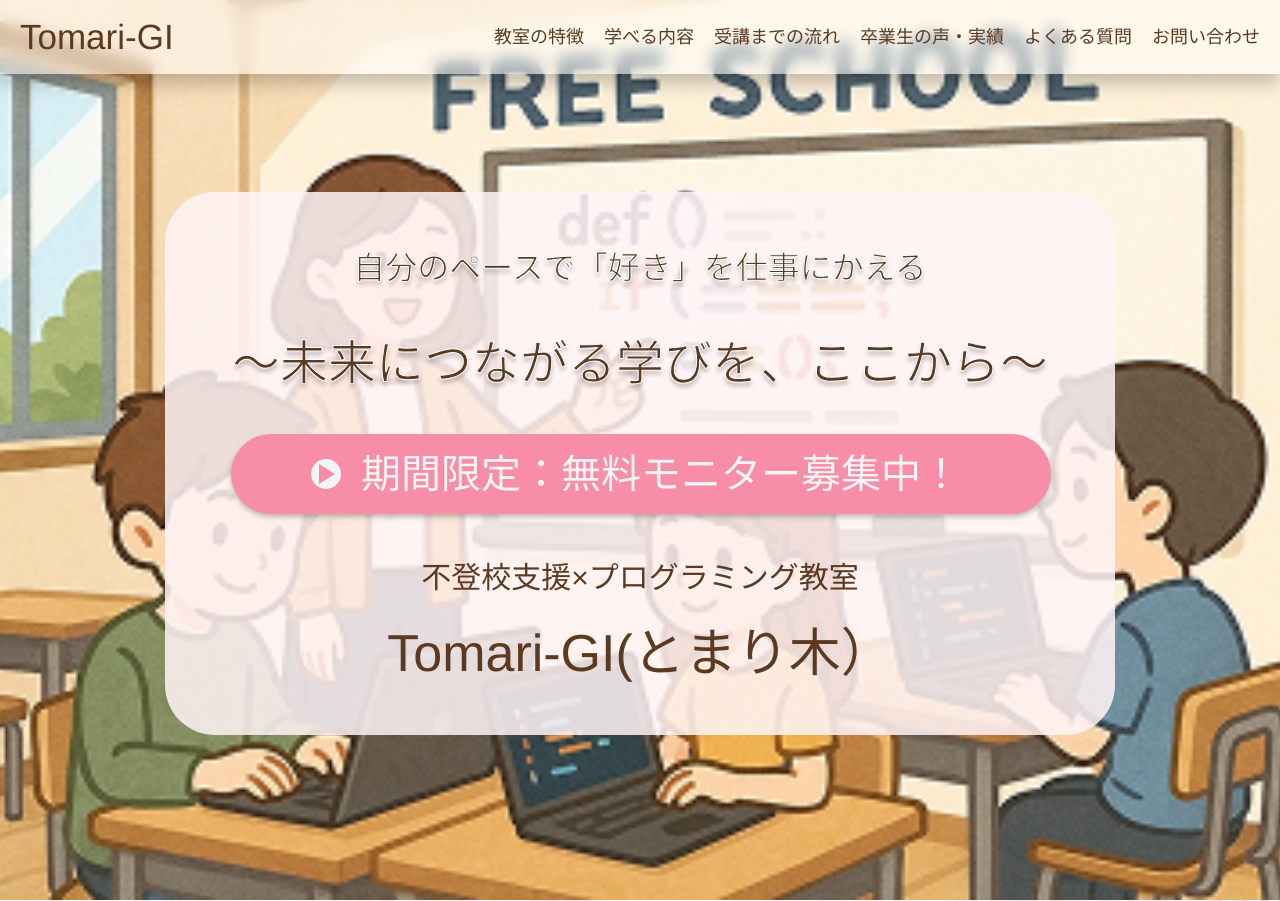
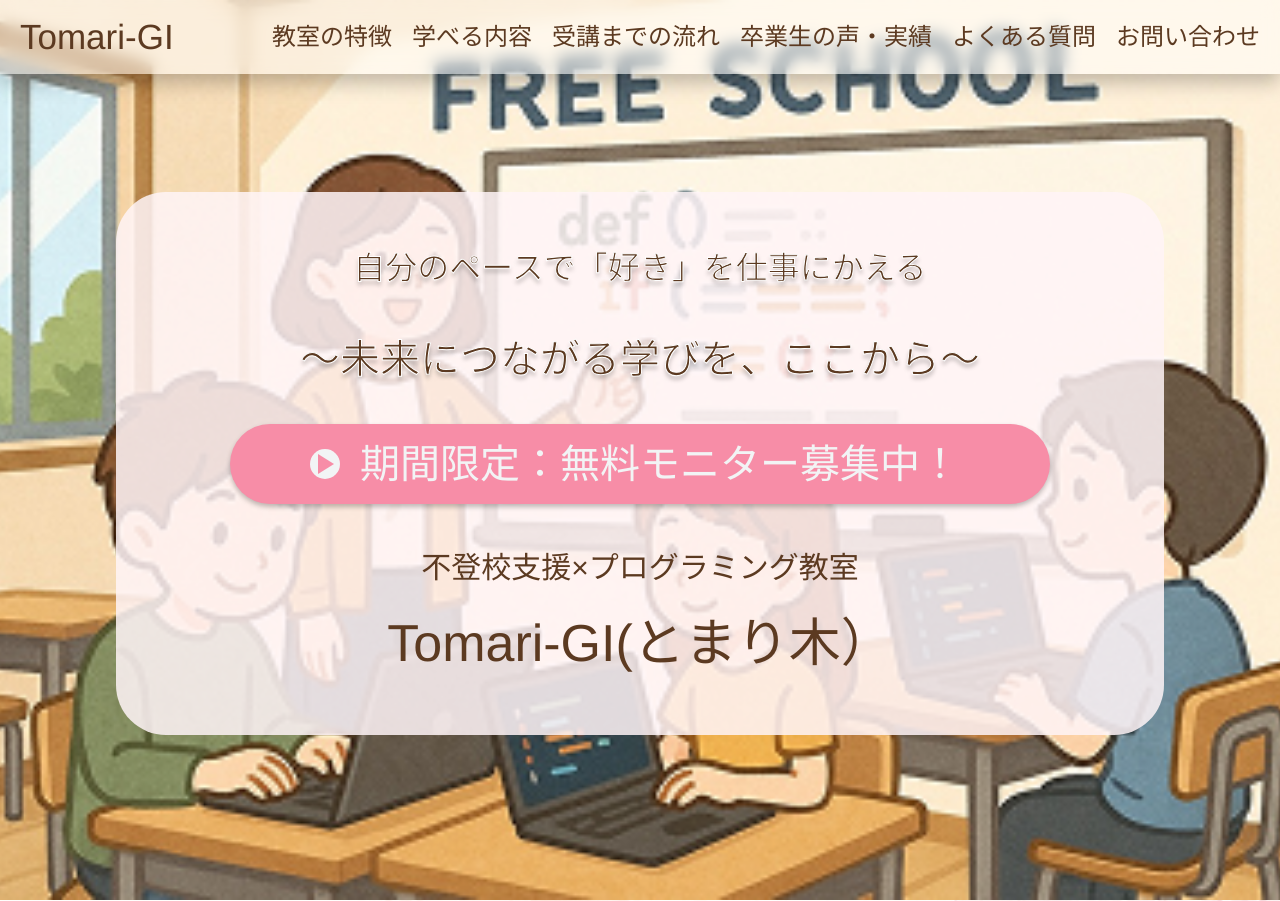
Before and after one commit to troisterre/Tomari-GI, a plain HTML site: page index.html in a window 1280 px wide. Shown: the top 901 px of the page. Drawn offline with nearby package versions, Linux system fonts and the light colour scheme; a web font is replaced by a local one.

Commit message:
5/10 CSS修正

```diff
--- a/SCSS/foundation/_base.scss
+++ b/SCSS/foundation/_base.scss
@@ -31,8 +31,7 @@ html {
   -ms-text-size-adjust: 100%;
   scroll-behavior: smooth;
   @include breakpoint(tablet) {
-    font-size: 1vw;
-    line-height: 1.6;
+    font-size: calc(100vw / 768);
   }
   @include breakpoint(pc) {
     font-size: 62.5%;
@@ -132,6 +131,15 @@ li {
     display: block;
   }
 }
+.no-sp-tablet {
+  display: none;
+  @include breakpoint(tablet) {
+    display: none;
+  }
+  @include breakpoint(pc) {
+    display: block;
+  }
+}
 .no-tablet-pc {
   display: block;
   @include breakpoint(tablet) {
@@ -151,8 +159,16 @@ li {
   }
 }
 .swiper {
-  min-width: 100%;
+  width: 100%;
   overflow: hidden;
+  margin: 0 auto;
+  max-width: 320px;
+  @include breakpoint(tablet) {
+    max-width: 650px;
+  }
+  @include breakpoint(pc) {
+    max-width: 1160px;
+  }
 }
 .swiper-wrapper {
   position: relative;
@@ -165,15 +181,20 @@ li {
   padding: 16px 30px 24px 30px;
   border-radius: 20px;
   background: rgba(234, 247, 251, 0.8);
-  min-height: 200px;
   box-sizing: border-box;
   display: flex;
+  width: 100%;
+  margin: 0 auto;
+  width: 320px;
   @include breakpoint(tablet) {
     padding: 30px 40px;
-    min-height: 300px;
+    min-height: 350px;
+    width: 400px;
   }
   @include breakpoint(pc) {
-    padding: 7.5rem 4rem;
+    padding: 5rem 3rem;
+    min-height: 500px;
+    width: 500px;
   }
 }
 .swiper-button-next::after,
--- a/SCSS/global/_mixin.scss
+++ b/SCSS/global/_mixin.scss
@@ -1,7 +1,9 @@
 $breakpoints: (
   sp: 0,
   tablet: 560px,
-  pc: 960px
+  tablet-l: 720px,
+  pc: 960px,
+  pc-l: 1260px
 );
 
 @mixin breakpoint($point) {
--- a/SCSS/layout/_header.scss
+++ b/SCSS/layout/_header.scss
@@ -20,10 +20,14 @@
   &__title {
     text-align: center;
     font-size: 24px;
-    font-style: normal;
-    font-weight: 400;
-    line-height: normal;
+    line-height: 1.75;
+    @include breakpoint(tablet) {
+      font-size: 24px;
+    }
     @include breakpoint(pc) {
+      font-size: 30px;
+    }
+    @include breakpoint(pc-l) {
       font-size: 3.5rem;
     }
   }
--- a/SCSS/object/component/_ac.scss
+++ b/SCSS/object/component/_ac.scss
@@ -24,6 +24,7 @@
   }
   &__title {
     cursor: pointer;
+    position: relative;
   }
   &__title-text {
     width: 260px;
@@ -71,12 +72,11 @@
     display: block;
     width: 2px;
     height: 20px;
-    right: 45rem;
+    right: 5%;
     transform: rotate(90deg);
     background-color: $color-blown;
     transition: 0.3s ease;
     @include breakpoint(tablet) {
-      right: 16%;
       width: 3px;
       height: 30px;
     }
@@ -87,11 +87,10 @@
     display: block;
     width: 2px;
     height: 20px;
-    right: 45rem;
+    right: 5%;
     background-color: $color-blown;
     transition: 0.8s ease;
     @include breakpoint(tablet) {
-      right: 16%;
       width: 3px;
       height: 30px;
     }
--- a/SCSS/object/component/_button.scss
+++ b/SCSS/object/component/_button.scss
@@ -54,12 +54,14 @@
     padding: 10px 10px 10px 0px;
     margin: 30px auto 50px auto;
     @include breakpoint(tablet) {
-      width: 500px;
+      max-width: 450px;
+      width: 100%;
       height: 60px;
       margin: 20px auto;
     }
     @include breakpoint(pc) {
-      width: 820px;
+      max-width: 820px;
+      width: 100%;
       height: 80px;
       margin: 40px auto;
     }
@@ -69,6 +71,9 @@
       font-size: 24px;
     }
     @include breakpoint(pc) {
+      font-size: 36px;
+    }
+    @include breakpoint(pc-l) {
       font-size: 40px;
     }
   }
--- a/SCSS/object/component/_map.scss
+++ b/SCSS/object/component/_map.scss
@@ -7,11 +7,11 @@
   display: block;
   margin: 0 auto;
   @include breakpoint(tablet) {
-    width: 600px;
+    width: 100%;
     height: 400px;
   }
   @include breakpoint(pc) {
-    width: 40rem;
+    width: 100%;
     height: 30rem;
   }
 }
--- a/SCSS/object/component/_media.scss
+++ b/SCSS/object/component/_media.scss
@@ -5,10 +5,18 @@
   &__features {
     margin-top: 27px;
     gap: 25px;
+    background: linear-gradient(145deg, rgba(255, 239, 219, 0.7), rgba (255, 214, 165, 0.5));
+    backdrop-filter: blur(6px);
+    border-radius: 20px;
+    padding: 30px 20px;
+    @include breakpoint(tablet) {
+      padding: 30px;
+    }
   }
   &__left {
     width: 40%;
     margin: 0 auto;
+    justify-content: center;
     @include breakpoint(tablet) {
       width: 31%;
     }
@@ -18,20 +26,25 @@
   }
 
   &__left img {
-    width: 100px;
+    max-width: 100%;
+    width: 100%;
     height: 100px;
+    margin: 0 auto;
     @include breakpoint(tablet) {
-      width: 100%;
+      max-width: 100%;
       height: 100%;
     }
   }
 
   &__img-name {
+    font-size: 24px;
     text-align: center;
-    font-size: 24px;
   }
   &__contents-features {
-    width: 77%;
+    width: 100%;
+    @include breakpoint(tablet) {
+      width: 67%;
+    }
     @include breakpoint(pc) {
       width: 67%;
     }
@@ -41,15 +54,6 @@
     line-height: calc(20 / 16);
     @include breakpoint(tablet) {
       font-size: 24px;
-    }
-  }
-  &__features {
-    background: linear-gradient(145deg, rgba(255, 239, 219, 0.7), rgba(255, 214, 165, 0.5));
-    backdrop-filter: blur(6px);
-    border-radius: 20px;
-    padding: 20px;
-    @include breakpoint(tablet) {
-      padding: 30px;
     }
   }
   &__list-features {
--- a/SCSS/object/component/_nav.scss
+++ b/SCSS/object/component/_nav.scss
@@ -6,6 +6,15 @@
     gap: 2rem;
   }
   &__item {
-    font-size: 1.8rem;
+    font-size: 18px;
+    @include breakpoint(tablet) {
+      font-size: 16px;
+    }
+    @include breakpoint(pc) {
+      font-size: 16px;
+    }
+    @include breakpoint(pc-l) {
+      font-size: 24px;
+    }
   }
 }
--- a/SCSS/object/component/_slide.scss
+++ b/SCSS/object/component/_slide.scss
@@ -7,7 +7,8 @@
     width: 100px; /* 画像のサイズを調整 */
     overflow: hidden;
     @include breakpoint(tablet) {
-      width: 250px;
+      max-width: 250px;
+      width: 100%;
       margin: 0 auto;
     }
     @include breakpoint(pc) {
--- a/SCSS/object/component/_wrapper.scss
+++ b/SCSS/object/component/_wrapper.scss
@@ -3,6 +3,7 @@
 .c-wrapper {
   margin: 0 auto;
   padding: 0 30px;
+  max-width: 1160px;
   &__header {
     padding: 0 20px;
   }
@@ -15,7 +16,8 @@
   &__features {
     margin: 100px 28px;
     @include breakpoint(pc) {
-      margin: 65px 55px 0;
+      margin: 65px auto;
+      max-width: 1160px;
     }
   }
   &__course {
--- a/SCSS/object/project/_about.scss
+++ b/SCSS/object/project/_about.scss
@@ -7,11 +7,13 @@
     background: linear-gradient(145deg, rgba(255, 239, 219, 0.7), rgba(255, 214, 165, 0.5));
     border-radius: 20px;
     padding: 20px 10px;
+
     margin: 0 0 60px 0;
     @include breakpoint(tablet) {
       gap: 50px;
     }
     @include breakpoint(pc) {
+      max-width: 1160px;
       gap: 2rem;
       width: 85%;
       padding: 3rem 2rem;
@@ -19,7 +21,6 @@
     }
   }
   &__media-intro {
-    max-width: 100%;
     gap: 15px;
     @include breakpoint(pc) {
       width: 43%;
@@ -35,13 +36,16 @@
   }
   &__media-map {
     max-width: 100%;
+    width: 100%;
     height: auto;
     border-radius: 10px;
+    padding: 0;
     @include breakpoint(tablet) {
-      padding: 0 50px;
+      width: 100%;
+      max-width: 960px;
     }
     @include breakpoint(pc) {
-      width: 50%;
+      max-width: none;
     }
   }
   &__desc {
--- a/SCSS/object/project/_mainvisual.scss
+++ b/SCSS/object/project/_mainvisual.scss
@@ -12,27 +12,30 @@
     width: 100%;
     height: 500px;
     top: 0;
-    @include breakpoint(pc) {
-      height: 900px;
-    }
   }
+  @include breakpoint(pc) {
+    height: 900px;
+  }
+
   &__contents {
     text-align: center;
     @include breakpoint(tablet) {
       background-color: rgba(255, 245, 247, 0.85);
-      width: 600px;
+      max-width: 600px;
+      width: 85%;
       height: 361.45px;
       flex-shrink: 0;
       border-radius: 50px;
       z-index: 50;
       padding: 37px 0 45px;
-      margin: 40px auto 35px auto;
+      margin: 4rem auto 3.5rem auto;
     }
     @include breakpoint(pc) {
-      width: 950px;
-      height: 543px;
-      padding: 50px 66px 40px 66px;
-      margin: 120px auto 0 auto;
+      max-width: 1366px;
+      width: 85%;
+      min-height: 543px;
+      padding: 5rem 6.6rem 4rem 6.6rem;
+      margin: 12rem auto 0 auto;
     }
   }
   &__subtitle {
@@ -46,6 +49,7 @@
       font-size: 20px;
       line-height: calc(36 / 20); /* 180% */
     }
+
     @include breakpoint(pc) {
       font-size: 32px;
       line-height: calc(52 / 32);
@@ -60,12 +64,19 @@
     font-size: 20px;
     line-height: calc(40 / 20); /* 200% */
     @include breakpoint(tablet) {
-      font-size: 30px;
+      font-size: 24px;
       line-height: calc(52 / 30);
     }
+    @include breakpoint(tablet-l) {
+      font-size: 30px;
+      line-height: 1.75;
+    }
     @include breakpoint(pc) {
-      font-size: 48px;
+      font-size: 36px;
       line-height: calc(60 / 48);
+    }
+    @include breakpoint(pc-l) {
+      font-size: 4rem;
     }
   }
   &__bottom-text {
@@ -92,6 +103,8 @@
   }
   &__img-sp {
     display: block;
+    width: 100%;
+    margin: 0 auto;
     @include breakpoint(tablet) {
       display: none;
     }
@@ -99,4 +112,8 @@
       display: none;
     }
   }
+  &__img-sp img {
+    max-width: none;
+    width: 100%;
+  }
 }
--- a/SCSS/object/utility/_flex.scss
+++ b/SCSS/object/utility/_flex.scss
@@ -4,6 +4,8 @@
   display: flex;
   &__column {
     flex-direction: column;
+    justify-content: center;
+    align-items: center;
   }
   &__start-wrap {
     @extend .u-flex;
@@ -83,6 +85,7 @@
     @include breakpoint(pc) {
       flex-direction: row-reverse;
       justify-content: center;
+      flex-wrap: wrap;
     }
   }
   &__column-center {
--- a/index.html
+++ b/index.html
@@ -58,7 +58,7 @@
     <body>
       <header class="l-header c-wrapper__header u-flex__between-center">
         <h1 class="l-header__title">Tomari-GI</h1>
-        <nav class="l-header__nav c-nav no-sp">
+        <nav class="l-header__nav c-nav no-sp-tablet">
           <ul class="c-nav__list u-flex__center">
             <li class="c-nav__item">
               <a class="c-nav__link" href="#features">教室の特徴</a>
@@ -122,7 +122,7 @@
           <div class="c-wrapper__features">
             <h2 class="c-title">TomariーGIってどんなとこ</h2>
             <div class="c-media__features u-flex__column-between">
-              <div class="c-media__left">
+              <div class="c-media__left u-flex__column">
                 <img src="/img/Takasan _img.svg" alt="タカさん画像" />
                 <p class="c-media__img-name">Takaさん</p>
               </div>
@@ -319,7 +319,6 @@
           <div class="c-wrapper__work">
             <h2 class="c-title">卒業生の声・実績</h2>
             <!-- /.c-title -->
-
             <div class="swiper">
               <div class="swiper-wrapper">
                 <div class="swiper-slide">
```
Also changed, not shown: CSS/style.css.
